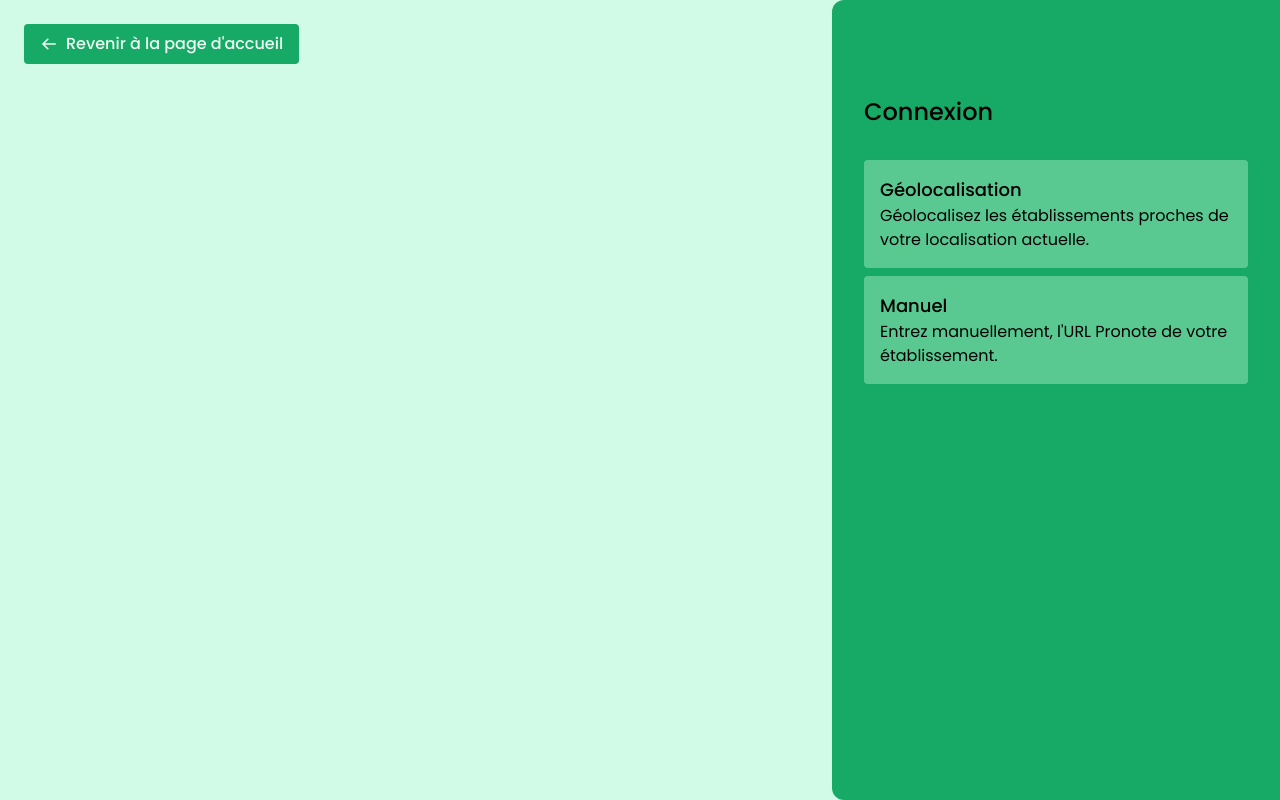
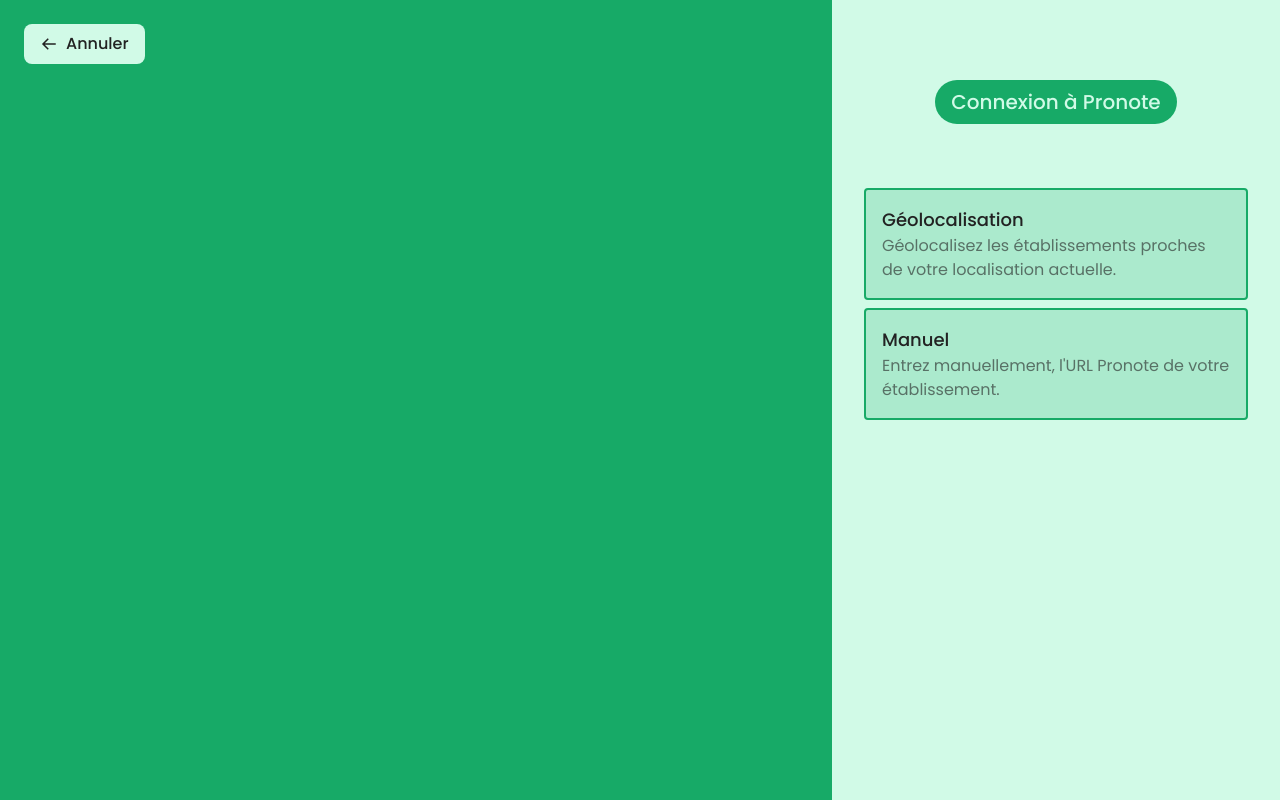
Before and after one commit to Vexcited/pornote, a Next.js app: page /login in a window 1280 px wide. Built offline with nearby package versions, Linux system fonts and the light colour scheme.

Commit message:
More styling on login page + first login step

```diff
--- a/components/LoginSteps/SelectLoginSelection.tsx
+++ b/components/LoginSteps/SelectLoginSelection.tsx
@@ -24,7 +24,12 @@ function SelectLoginSelection ({ state, setState }: SelectLoginSelectionProps) {
     return (
       <div
         onClick={updateStep}
-        className="w-full p-4 bg-green-200 bg-opacity-40 hover:bg-opacity-60 transition-colors rounded cursor-pointer"
+        className="
+          w-full p-4
+          bg-green-200 bg-opacity-40 hover:bg-opacity-60
+          dark:bg-brand-primary dark:bg-opacity-60 dark:hover:bg-opacity-80
+          transition-colors rounded cursor-pointer
+        "
       >
         <h2 className="font-medium text-lg">{name}</h2>
         <p>{description}</p>
--- a/components/LoginSteps/SelectSchoolSelection.tsx
+++ b/components/LoginSteps/SelectSchoolSelection.tsx
@@ -28,10 +28,27 @@ function SelectSchoolSelection ({ state, setState }: SelectSchoolSelectionProps)
     return (
       <div
         onClick={updateStep}
-        className="w-full p-4 bg-green-200 bg-opacity-40 hover:bg-opacity-60 transition-colors rounded cursor-pointer"
+        className="
+          w-full p-4
+
+          border-2 border-brand-primary
+          bg-brand-primary bg-opacity-20 hover:bg-opacity-80
+          text-brand-dark dark:text-brand-white
+          hover:text-brand-white  dark:hover:text-brand-dark
+
+          transition-colors rounded cursor-pointer
+        "
       >
-        <h2 className="font-medium text-lg">{name}</h2>
-        <p>{description}</p>
+        <h2 className="
+          font-medium text-lg
+        ">
+          {name}
+        </h2>
+        <p className="
+          opacity-60 dark:text-opacity-60
+        ">
+          {description}
+        </p>
       </div>
     );
   };
--- a/pages/login.tsx
+++ b/pages/login.tsx
@@ -57,13 +57,19 @@ export default function Home () {
       <header className="fixed top-0 w-full p-6">
         <NextLink href="/">
           <a className="
-            font-medium px-4 py-2 rounded
+            font-medium px-4 py-2 rounded-lg
             flex-row items-center inline-flex gap-2
-            text-green-50 md:bg-brand-primary bg-brand-dark bg-opacity-20
-            hover:bg-opacity-80 transition-colors
+            text-brand-white md:text-brand-dark
+            dark:text-brand-white dark:md:text-brand-white
+            md:bg-brand-light bg-brand-primary
+            dark:md:bg-brand-dark dark:bg-brand-light
+            hover:bg-opacity-40
+            dark:text-opacity-60 dark:hover:text-opacity-80
+            dark:bg-opacity-10 dark:hover:bg-opacity-30
+            transition-colors
           ">
             <BiArrowBack size={18} />
-            Revenir à la page d&apos;accueil
+            Annuler
           </a>
         </NextLink>
       </header>
@@ -71,21 +77,25 @@ export default function Home () {
       <div
         className="
           h-screen w-screen
-          bg-brand-light
+          bg-brand-primary
         "
       >
         <section className="
-          h-full w-full md:fixed md:right-0 md:w-[28rem] pt-24 px-8
-          flex flex-col
-          gap-8 bg-brand-primary md:rounded-l-xl
+          h-full w-full md:fixed md:right-0 md:w-[28rem] pt-28 md:pt-20 px-8
+          flex flex-col gap-16
+          bg-brand-light dark:bg-brand-dark
         ">
           <div className="
             flex flex-col
             items-center
-            md:items-start
           ">
-            <h1 className="text-2xl font-medium">
-              Connexion
+            <h1 className="
+              text-xl font-medium
+              rounded-full px-4 py-2
+              text-brand-light bg-brand-primary
+              dark:text-brand-dark
+            ">
+              Connexion à Pronote
             </h1>
           </div>
 
```
